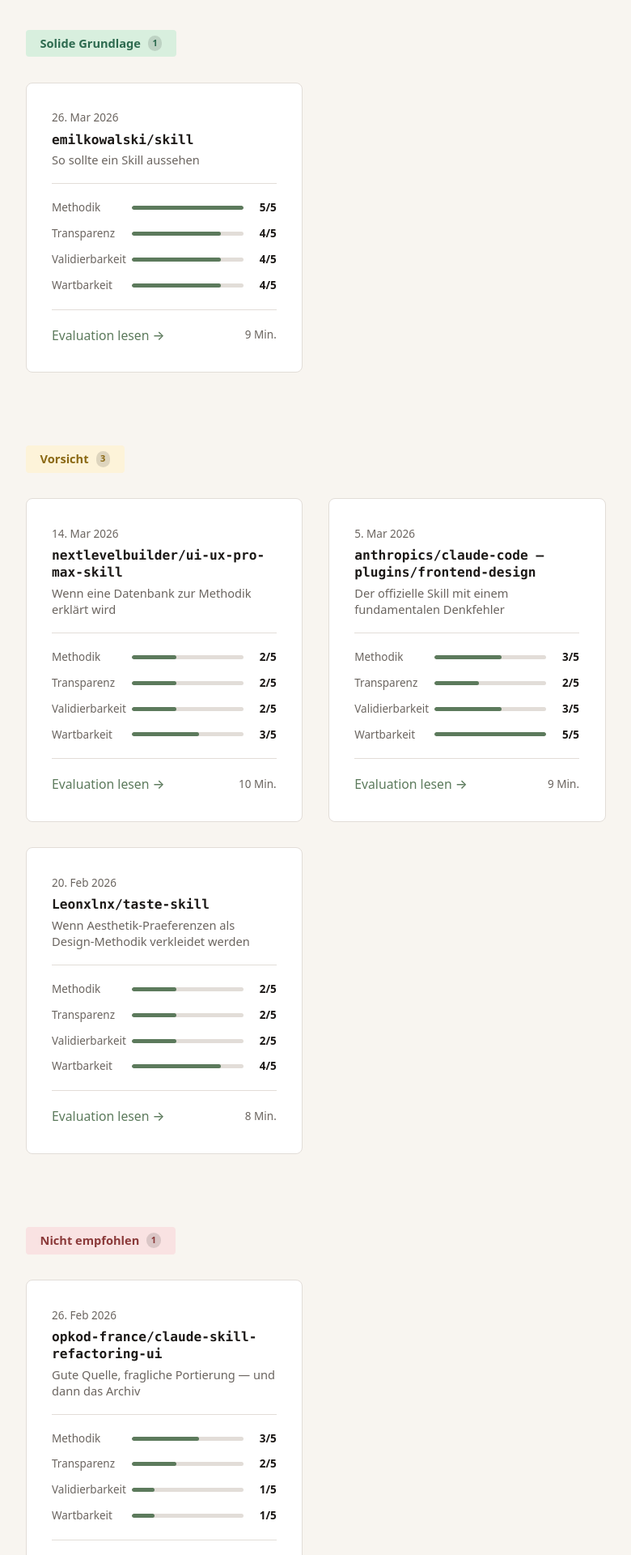
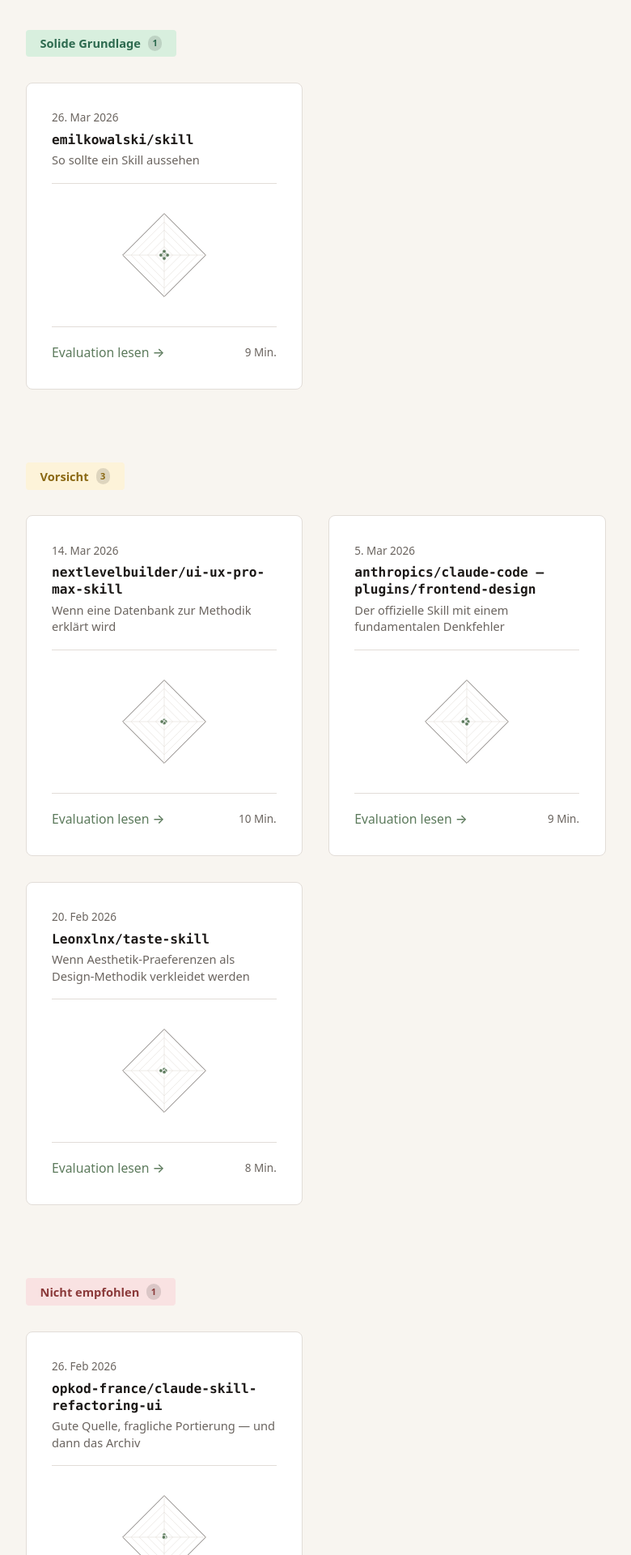
Before and after one commit to Kuchengnom/uxd-skill-audit, a Jekyll site: the page built from skills/index.html, in a window 1280 px wide. Shown: the part 538-2458 px from the top of the page at 81% size, without its empty margins (250-1030 px from the left). Built offline with Jekyll 4.4.1, drawn with Linux system fonts in a browser that asks for light colours.

Commit message:
Add rating graphic

```diff
--- /dev/null
+++ b/_includes/skill-radar.html
@@ -0,0 +1,109 @@
+<!--
+  Skill Radar Chart — reines Liquid/SVG, kein JavaScript
+  Viewbox: 240x240, Zentrum: (120,120), Max-Radius: 88px
+
+  Achsen (Rauten-Layout):
+    Oben    (270°): Methodische Fundierung  → y = 120 - r
+    Rechts  (0°):   Transparenz             → x = 120 + r
+    Unten   (90°):  Validierbarkeit         → y = 120 + r
+    Links   (180°): Wartbarkeit             → x = 120 - r
+
+  Skalierung: r = score * (88/5) = score * 17.6 ≈ score * 18 (gerundet für Liquid)
+
+  Parameter:
+    include.scores  = page.skill_scores Objekt
+    include.size    = "full" (default) oder "mini" (kompaktere Darstellung)
+-->
+
+{% assign s = include.scores | default: page.skill_scores %}
+{% assign is_mini = false %}
+{% if include.size == "mini" %}{% assign is_mini = true %}{% endif %}
+
+{% if s %}
+
+{% comment %} Skalierung: 1→18, 2→35, 3→53, 4→70, 5→88 {% endcomment %}
+{% assign scale = 17.6 %}
+
+{% assign m_raw = s.methodische_fundierung | default: 0 %}
+{% assign t_raw = s.transparenz            | default: 0 %}
+{% assign v_raw = s.validierbarkeit        | default: 0 %}
+{% assign w_raw = s.wartbarkeit            | default: 0 %}
+
+{% assign m_r = m_raw | times: 176 | divided_by: 100 %}
+{% assign t_r = t_raw | times: 176 | divided_by: 100 %}
+{% assign v_r = v_raw | times: 176 | divided_by: 100 %}
+{% assign w_r = w_raw | times: 176 | divided_by: 100 %}
+
+{% comment %} Polygon-Punkte: Oben, Rechts, Unten, Links {% endcomment %}
+{% assign p_top_y    = 120 | minus: m_r %}
+{% assign p_right_x  = 120 | plus:  t_r %}
+{% assign p_bottom_y = 120 | plus:  v_r %}
+{% assign p_left_x   = 120 | minus: w_r %}
+
+{% comment %} Gitter-Rauten bei Score 1–5 {% endcomment %}
+{% assign g1 = 18  %}{% comment %} 1 × 17.6 ≈ 18 {% endcomment %}
+{% assign g2 = 35  %}{% comment %} 2 × 17.6 ≈ 35 {% endcomment %}
+{% assign g3 = 53  %}{% comment %} 3 × 17.6 ≈ 53 {% endcomment %}
+{% assign g4 = 70  %}{% comment %} 4 × 17.6 ≈ 70 {% endcomment %}
+{% assign g5 = 88  %}{% comment %} 5 × 17.6 ≈ 88 {% endcomment %}
+
+{% if is_mini %}
+<svg class="radar-chart radar-chart--mini"
+     viewBox="0 0 240 240"
+     aria-label="Radar-Diagramm: Methodische Fundierung {{ m_raw }}/5, Transparenz {{ t_raw }}/5, Validierbarkeit {{ v_raw }}/5, Wartbarkeit {{ w_raw }}/5"
+     role="img">
+{% else %}
+<svg class="radar-chart radar-chart--full"
+     viewBox="0 0 240 240"
+     aria-label="Radar-Diagramm: Methodische Fundierung {{ m_raw }}/5, Transparenz {{ t_raw }}/5, Validierbarkeit {{ v_raw }}/5, Wartbarkeit {{ w_raw }}/5"
+     role="img">
+{% endif %}
+
+  <!-- Hintergrund-Gitter: 5 konzentrische Rauten -->
+  {% for level in (1..5) %}
+    {% assign gr = g1 %}
+    {% if level == 2 %}{% assign gr = g2 %}{% endif %}
+    {% if level == 3 %}{% assign gr = g3 %}{% endif %}
+    {% if level == 4 %}{% assign gr = g4 %}{% endif %}
+    {% if level == 5 %}{% assign gr = g5 %}{% endif %}
+    {% assign gy_top    = 120 | minus: gr %}
+    {% assign gx_right  = 120 | plus:  gr %}
+    {% assign gy_bottom = 120 | plus:  gr %}
+    {% assign gx_left   = 120 | minus: gr %}
+    <polygon
+      points="120,{{ gy_top }} {{ gx_right }},120 120,{{ gy_bottom }} {{ gx_left }},120"
+      class="radar-grid{% if level == 5 %} radar-grid--outer{% endif %}" />
+  {% endfor %}
+
+  <!-- Achslinien -->
+  <line x1="120" y1="{{ 120 | minus: g5 }}" x2="120" y2="{{ 120 | plus: g5 }}"  class="radar-axis" />
+  <line x1="{{ 120 | minus: g5 }}" y1="120" x2="{{ 120 | plus: g5 }}" y2="120"  class="radar-axis" />
+
+  <!-- Datenfläche -->
+  <polygon
+    points="120,{{ p_top_y }} {{ p_right_x }},120 120,{{ p_bottom_y }} {{ p_left_x }},120"
+    class="radar-data" />
+
+  <!-- Datenpunkte -->
+  <circle cx="120"          cy="{{ p_top_y }}"    r="4" class="radar-dot" />
+  <circle cx="{{ p_right_x }}"  cy="120"          r="4" class="radar-dot" />
+  <circle cx="120"          cy="{{ p_bottom_y }}" r="4" class="radar-dot" />
+  <circle cx="{{ p_left_x }}"   cy="120"          r="4" class="radar-dot" />
+
+  {% unless is_mini %}
+  <!-- Achsbeschriftungen -->
+  <text x="120" y="20"  class="radar-label radar-label--top">Methodik</text>
+  <text x="238" y="124" class="radar-label radar-label--right">Transparenz</text>
+  <text x="120" y="228" class="radar-label radar-label--bottom">Validierbarkeit</text>
+  <text x="2"   y="124" class="radar-label radar-label--left">Wartbarkeit</text>
+
+  <!-- Score-Werte an den Datenpunkten -->
+  {% if m_raw > 0 %}<text x="120" y="{{ p_top_y | minus: 8 }}"    class="radar-value" text-anchor="middle">{{ m_raw }}</text>{% endif %}
+  {% if t_raw > 0 %}<text x="{{ p_right_x | plus: 10 }}" y="124"  class="radar-value" text-anchor="start">{{ t_raw }}</text>{% endif %}
+  {% if v_raw > 0 %}<text x="120" y="{{ p_bottom_y | plus: 16 }}" class="radar-value" text-anchor="middle">{{ v_raw }}</text>{% endif %}
+  {% if w_raw > 0 %}<text x="{{ p_left_x | minus: 10 }}" y="124"  class="radar-value" text-anchor="end">{{ w_raw }}</text>{% endif %}
+  {% endunless %}
+
+</svg>
+
+{% endif %}
--- a/assets/css/main.css
+++ b/assets/css/main.css
@@ -464,6 +464,107 @@
   border-radius: var(--radius);
 }
 
+/* --- Radar Chart ---------------------------------------------- */
+.radar-chart {
+  display: block;
+  overflow: visible;
+}
+
+.radar-chart--full {
+  width: 100%;
+  max-width: 260px;
+}
+
+.radar-chart--mini {
+  width: 100%;
+  max-width: 140px;
+}
+
+.radar-grid {
+  fill: none;
+  stroke: var(--color-border);
+  stroke-width: 1;
+}
+
+.radar-grid--outer {
+  stroke: var(--color-text-muted);
+  stroke-width: 1.5;
+}
+
+.radar-axis {
+  stroke: var(--color-border);
+  stroke-width: 1;
+}
+
+.radar-data {
+  fill: var(--color-accent);
+  fill-opacity: 0.18;
+  stroke: var(--color-accent);
+  stroke-width: 2;
+  stroke-linejoin: round;
+}
+
+.radar-dot {
+  fill: var(--color-accent);
+  stroke: white;
+  stroke-width: 1.5;
+}
+
+.radar-label {
+  font-family: var(--font-ui);
+  font-size: 10px;
+  fill: var(--color-text-muted);
+  font-weight: 500;
+}
+
+.radar-label--top    { text-anchor: middle; dominant-baseline: auto; }
+.radar-label--right  { text-anchor: start;  dominant-baseline: middle; }
+.radar-label--bottom { text-anchor: middle; dominant-baseline: hanging; }
+.radar-label--left   { text-anchor: end;    dominant-baseline: middle; }
+
+.radar-value {
+  font-family: var(--font-ui);
+  font-size: 11px;
+  font-weight: 700;
+  fill: var(--color-accent);
+  dominant-baseline: middle;
+}
+
+/* Scorecard-Layout: Radar + Balken nebeneinander */
+.scorecard-layout {
+  display: grid;
+  grid-template-columns: 240px 1fr;
+  gap: var(--space-xl);
+  align-items: center;
+}
+
+.scorecard-radar {
+  display: flex;
+  align-items: center;
+  justify-content: center;
+}
+
+@media (max-width: 640px) {
+  .scorecard-layout {
+    grid-template-columns: 1fr;
+  }
+  .scorecard-radar {
+    justify-content: flex-start;
+  }
+  .radar-chart--full {
+    max-width: 200px;
+  }
+}
+
+/* Radar in Skill-Cards */
+.skill-card__radar {
+  display: flex;
+  justify-content: center;
+  padding: var(--space-m) 0;
+  border-top: 1px solid var(--color-border);
+  border-bottom: 1px solid var(--color-border);
+}
+
 /* --- Skills Index --------------------------------------------- */
 .verdict-group {
   margin-bottom: var(--space-2xl);
--- a/skills/index.html
+++ b/skills/index.html
@@ -54,41 +54,8 @@
               </header>
 
               {% if post.skill_scores %}
-              {% assign s = post.skill_scores %}
-              <div class="skill-card__scores">
-
-                <div class="mini-score">
-                  <span class="mini-score__label">Methodik</span>
-                  <div class="mini-score__bar">
-                    <div class="mini-score__fill" style="width: {{ s.methodische_fundierung | times: 20 }}%"></div>
-                  </div>
-                  <span class="mini-score__value">{{ s.methodische_fundierung }}/5</span>
-                </div>
-
-                <div class="mini-score">
-                  <span class="mini-score__label">Transparenz</span>
-                  <div class="mini-score__bar">
-                    <div class="mini-score__fill" style="width: {{ s.transparenz | times: 20 }}%"></div>
-                  </div>
-                  <span class="mini-score__value">{{ s.transparenz }}/5</span>
-                </div>
-
-                <div class="mini-score">
-                  <span class="mini-score__label">Validierbarkeit</span>
-                  <div class="mini-score__bar">
-                    <div class="mini-score__fill" style="width: {{ s.validierbarkeit | times: 20 }}%"></div>
-                  </div>
-                  <span class="mini-score__value">{{ s.validierbarkeit }}/5</span>
-                </div>
-
-                <div class="mini-score">
-                  <span class="mini-score__label">Wartbarkeit</span>
-                  <div class="mini-score__bar">
-                    <div class="mini-score__fill" style="width: {{ s.wartbarkeit | times: 20 }}%"></div>
-                  </div>
-                  <span class="mini-score__value">{{ s.wartbarkeit }}/5</span>
-                </div>
-
+              <div class="skill-card__radar">
+                {% include skill-radar.html scores=post.skill_scores size="mini" %}
               </div>
               {% endif %}
 
```
Also changed, not shown: _layouts/post.html (+8 -1 lines), next-steps.md (added, +126 -0 lines).
